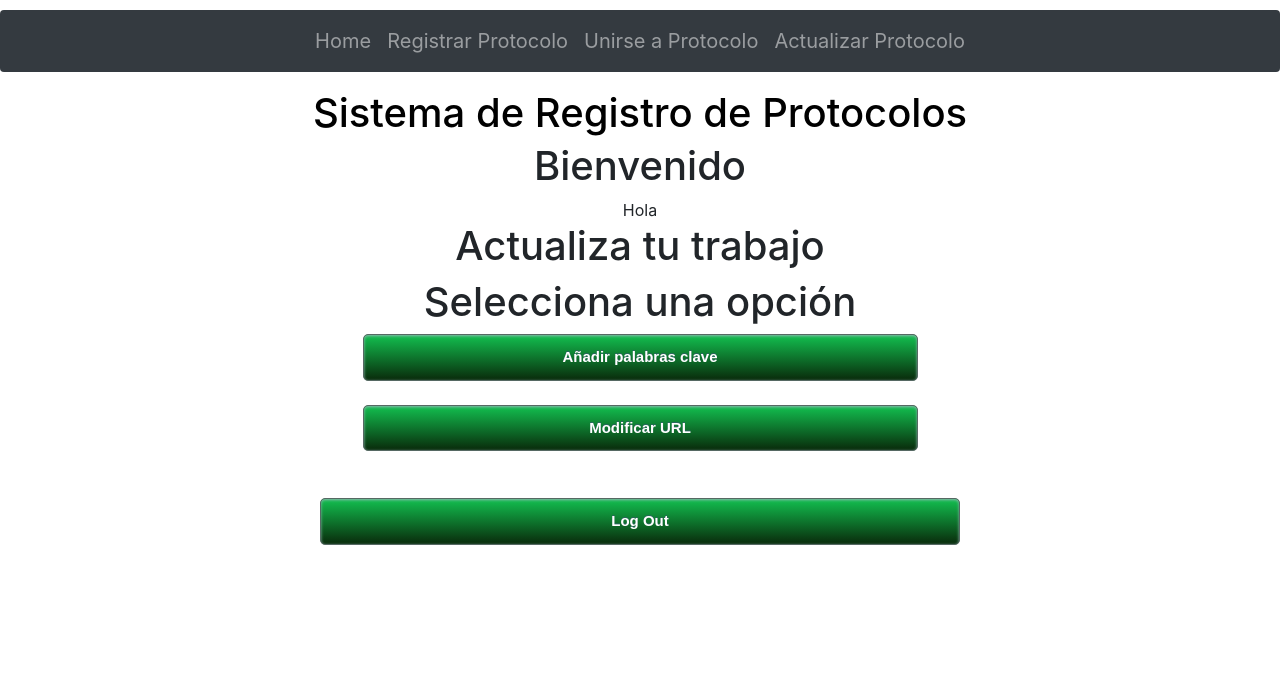
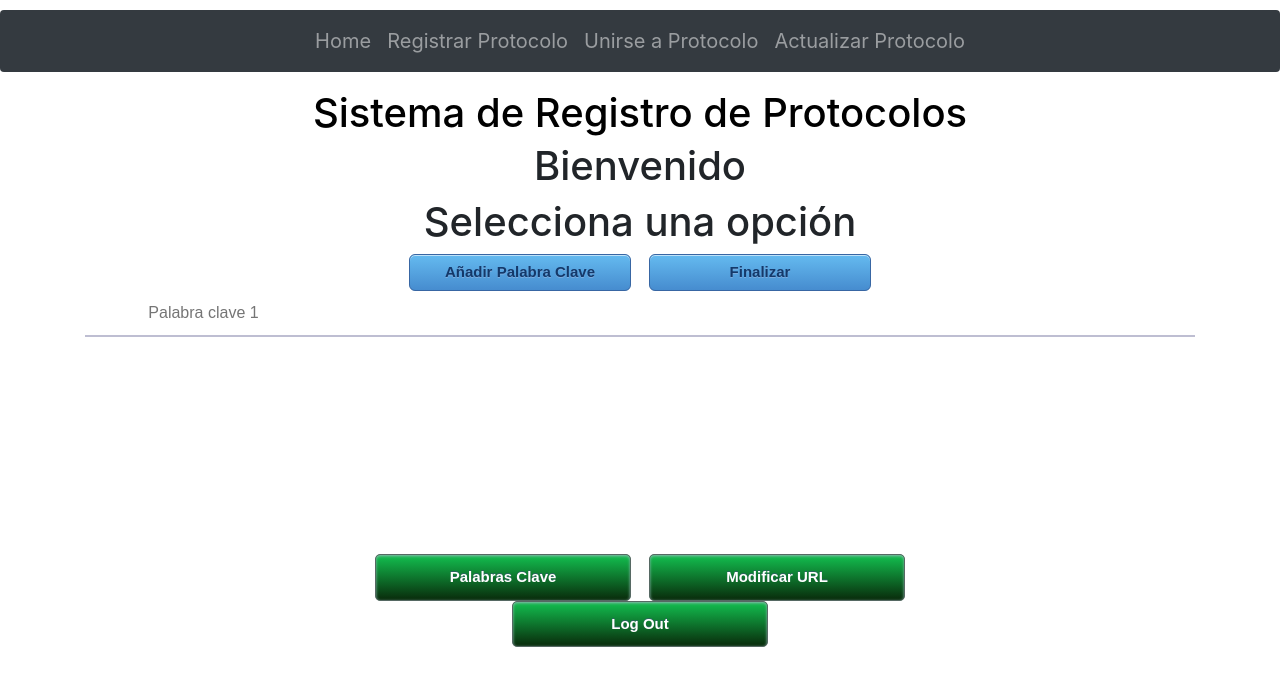
Before and after one commit to danielu99/Sistema-TT-Frontend, a React (Create React App) app: page /Alumno/Bienvenido/Actualiza/Palabras in a window 1280 px wide. Shown: the top 686 px of the page. Built offline with nearby package versions, Linux system fonts and the light colour scheme; no server answers.

Commit message:
Agregué Node_modules

```diff
--- a/src/button.css
+++ b/src/button.css
@@ -13,6 +13,7 @@
 	padding:11px 23px;
 	text-decoration:none;
 	text-shadow:0px -1px 0px #2b665e;
+	width: 20%;
 }
 .myButton:hover {
 	background:linear-gradient(to bottom, #092b0b 5%, #12b84c 100%);
--- a/src/components/ActualizaProtocolo.js
+++ b/src/components/ActualizaProtocolo.js
@@ -1,23 +1,26 @@
 import React from 'react'
-import {Link,Route} from 'react-router-dom'
+import { Link, Route } from 'react-router-dom'
 import PalabrasClave from './PalabrasClave'
+import '../button.css'
 
 class ActualizaProtocolo extends React.Component {
     constructor(props) {
         super(props);
         this.state = {
             usuario: this.props.usuario,
-            protocolo:this.props.protocolo
+            protocolo: this.props.protocolo
         }
     }
 
     render() {
         return (
-            <div className="container">
-                <Route exact path="/Alumno/Bienvenido/Actualiza/Palabras" component={() => <PalabrasClave usuario={this.state.usuario} protocolo={this.state.protocolo}/>} />
-                <h1>Actualiza tu trabajo</h1>
+            <div>
                 <h1>Selecciona una opción</h1>
-                <Link to="/Alumno/Bienvenido/Actualiza/Palabras"><button className="myButton" >Añadir palabras clave</button></Link><br/><br/>
+                <div className="container">
+                    <Route exact path="/Alumno/Bienvenido/Actualiza/Palabras" component={() => <PalabrasClave usuario={this.state.usuario} protocolo={this.state.protocolo} />} />
+                </div>
+                <Link to="/Alumno/Bienvenido/Actualiza/Palabras"><button className="myButton" >Palabras Clave</button></Link>
+                &nbsp;&nbsp;&nbsp;&nbsp;
                 <Link to="/Alumno/Bienvenido/Actualiza/URL"><button className="myButton">Modificar URL</button></Link>
             </div>
         );
--- a/src/components/PalabrasClave.js
+++ b/src/components/PalabrasClave.js
@@ -1,17 +1,36 @@
 import React from 'react'
+import * as d3 from 'd3'
+import '../myButton2.css'
 
 class PalabrasClave extends React.Component {
     constructor(props) {
         super(props)
         this.state = {
-            protocolo: this.props.protocolo
+            protocolo: this.props.protocolo,
+            cont: 1
         }
+        this.añadePalabra = this.añadePalabra.bind(this);
+    }
+
+    añadePalabra() {
+        this.setState({ cont: this.state.cont + 1 })
+        d3.select("div.palabras")
+            .append("input")
+            .attr("type", "text")
+            .attr("placeHolder", "            Palabra clave " + ((this.state.cont) + 1));
     }
 
     render() {
         return (
             <div>
-                Hola
+                <button className="myButton2" onClick={this.añadePalabra}>Añadir Palabra Clave</button>
+                &nbsp;&nbsp;&nbsp;&nbsp;
+                <button className="myButton2" onClick={this.añadePalabra}>Finalizar</button>
+                <div className="palabras">
+                    <input type='palabrasClave'
+                        placeholder='            Palabra clave 1' />
+                </div>
+                <br></br>
             </div>
         )
     }
--- /dev/null
+++ b/src/myButton2.css
@@ -0,0 +1,25 @@
+.myButton2 {
+	box-shadow:inset 0px 1px 0px 0px #bee2f9;
+	background:linear-gradient(to bottom, #63b8ee 5%, #468ccf 100%);
+	background-color:#63b8ee;
+	border-radius:6px;
+	border:1px solid #3866a3;
+	display:inline-block;
+	cursor:pointer;
+	color:#14396a;
+	font-family:Arial;
+	font-size:15px;
+	font-weight:bold;
+	padding:6px 24px;
+	text-decoration:none;
+	text-shadow:0px 1px 0px #7cacde;
+	width: 20%;
+}
+.myButton2:hover {
+	background:linear-gradient(to bottom, #468ccf 5%, #63b8ee 100%);
+	background-color:#468ccf;
+}
+.myButton2:active {
+	position:relative;
+	top:1px;
+}
```
Also changed, not shown: src/components/URL.js (added, +11 -0 lines).
